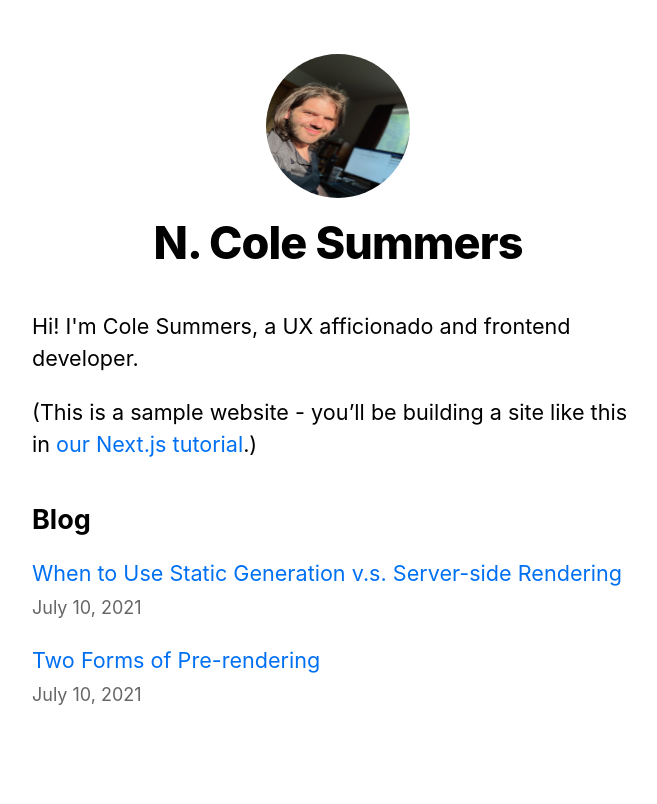
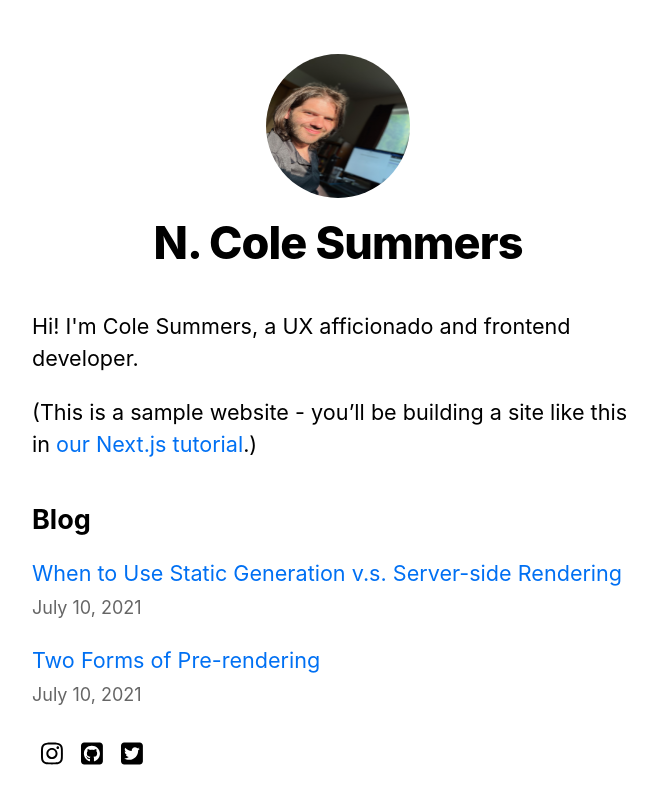
Before and after one commit to ncolesummers/Portfolio, a Next.js app in the folder nextjs-blog/: page / in a window 1280 px wide. Shown: the top 804 px of the page, without its empty margins (302-959 px from the left). Built offline with nearby package versions, Linux system fonts and the light colour scheme.

Commit message:
added social media icons

```diff
--- /dev/null
+++ b/nextjs-blog/components/footer.js
@@ -0,0 +1,13 @@
+import styles from './layout.module.css';
+import { FontAwesomeIcon } from '@fortawesome/react-fontawesome';
+import { faInstagram, faGithubSquare, faTwitterSquare } from '@fortawesome/free-brands-svg-icons';
+
+export default function Footer() {
+    return (
+        <footer className={styles.footer}>
+            <FontAwesomeIcon className={styles.faIcon} icon={faInstagram} />
+            <FontAwesomeIcon className={styles.faIcon} icon={faGithubSquare} />
+            <FontAwesomeIcon className={styles.faIcon} icon={faTwitterSquare} />
+        </footer>
+    )
+}
--- a/nextjs-blog/components/layout.js
+++ b/nextjs-blog/components/layout.js
@@ -1,11 +1,12 @@
-import Head from 'next/head'
-import Image from 'next/image'
-import styles from './layout.module.css'
-import utilStyles from '../styles/utils.module.css'
-import Link from 'next/link'
+import Head from 'next/head';
+import Image from 'next/image';
+import styles from './layout.module.css';
+import utilStyles from '../styles/utils.module.css';
+import Link from 'next/link';
+import Footer from './footer';
 
 const name = 'N. Cole Summers'
-export const siteTitle = 'Next.js Sample Website'
+export const siteTitle = 'N. Cole Summers Design'
 
 export default function Layout({ children, home }) {
   return (
@@ -14,7 +15,7 @@ export default function Layout({ children, home }) {
         <link rel="icon" href="/favicon.ico" />
         <meta
           name="description"
-          content="Learn how to build a personal website using Next.js"
+          content="UX Design and Website Development"
         />
         <meta
           property="og:image"
@@ -61,6 +62,7 @@ export default function Layout({ children, home }) {
         )}
       </header>
       <main>{children}</main>
+
       {!home && (
         <div className={styles.backToHome}>
           <Link href="/">
@@ -68,6 +70,7 @@ export default function Layout({ children, home }) {
           </Link>
         </div>
       )}
+      <Footer/>
     </div>
   )
 }
--- a/nextjs-blog/components/layout.module.css
+++ b/nextjs-blog/components/layout.module.css
@@ -13,3 +13,12 @@
 .backToHome {
   margin: 3rem 0 0;
 }
+
+.footer {
+  justify-content: space-between;
+  font-size: 25px;
+}
+
+.faIcon {
+  margin: .5rem .5rem;
+}
--- a/nextjs-blog/package.json
+++ b/nextjs-blog/package.json
@@ -8,6 +8,7 @@
     "start": "next start"
   },
   "dependencies": {
+    "@fortawesome/react-fontawesome": "^0.1.14",
     "gray-matter": "^4.0.3",
     "next": "^10.0.0",
     "react": "^17.0.1",
--- a/nextjs-blog/pages/_app.js
+++ b/nextjs-blog/pages/_app.js
@@ -1,4 +1,7 @@
 import '../styles/global.css'
+import "@fortawesome/fontawesome-svg-core/styles.css"; // import Font Awesome CSS
+import { config } from "@fortawesome/fontawesome-svg-core";
+config.autoAddCss = false;
 
 export default function App({ Component, pageProps }) {
   return <Component {...pageProps} />
--- a/nextjs-blog/pages/api/hello.js
+++ /dev/null
@@ -1,3 +0,0 @@
-export default function handler(req, res) {
-    res.status(200).json({ text: 'Hello' })
-}
```
Also changed, not shown: 2 other files (tests, documents, lock files or other folders).
